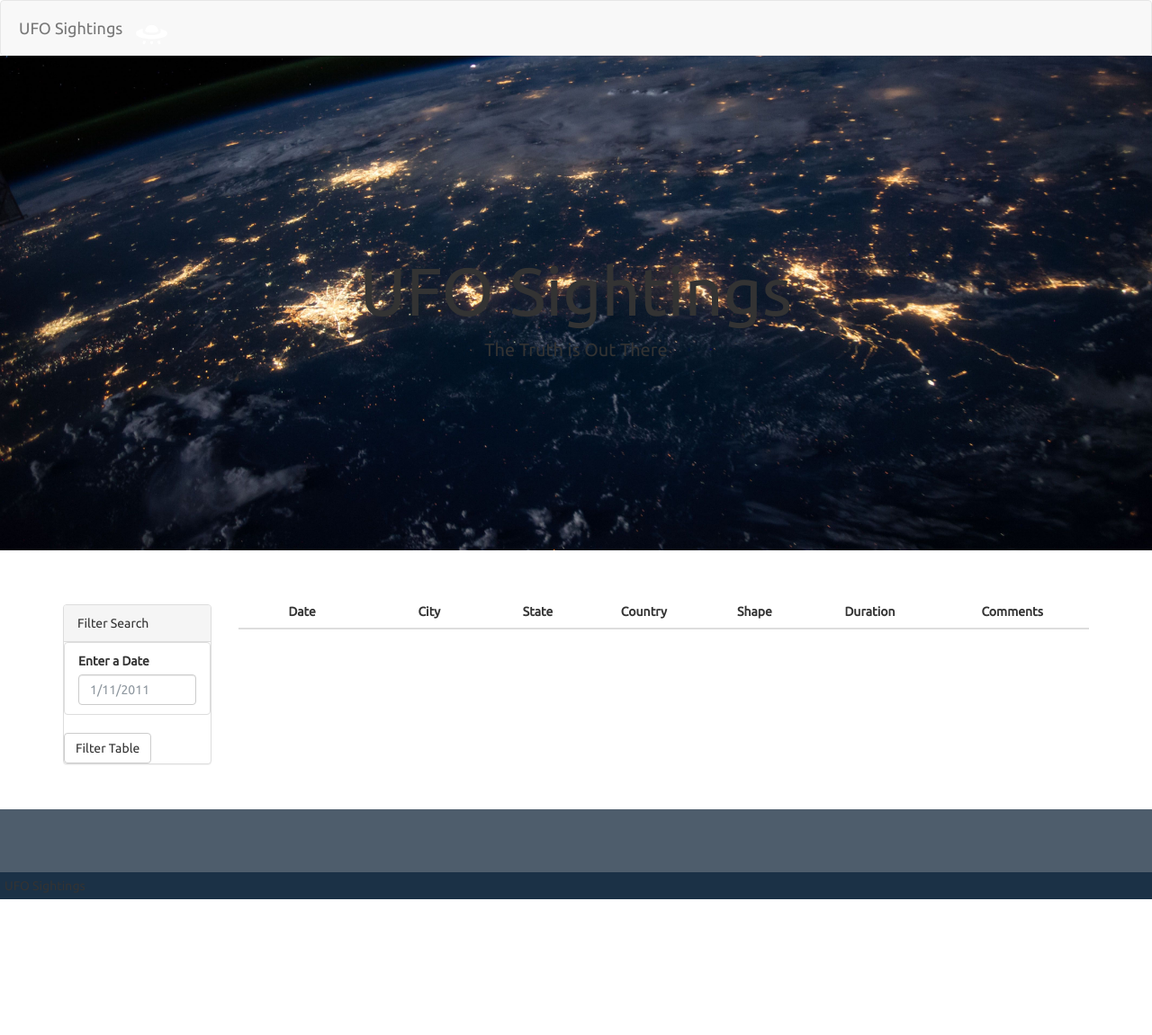
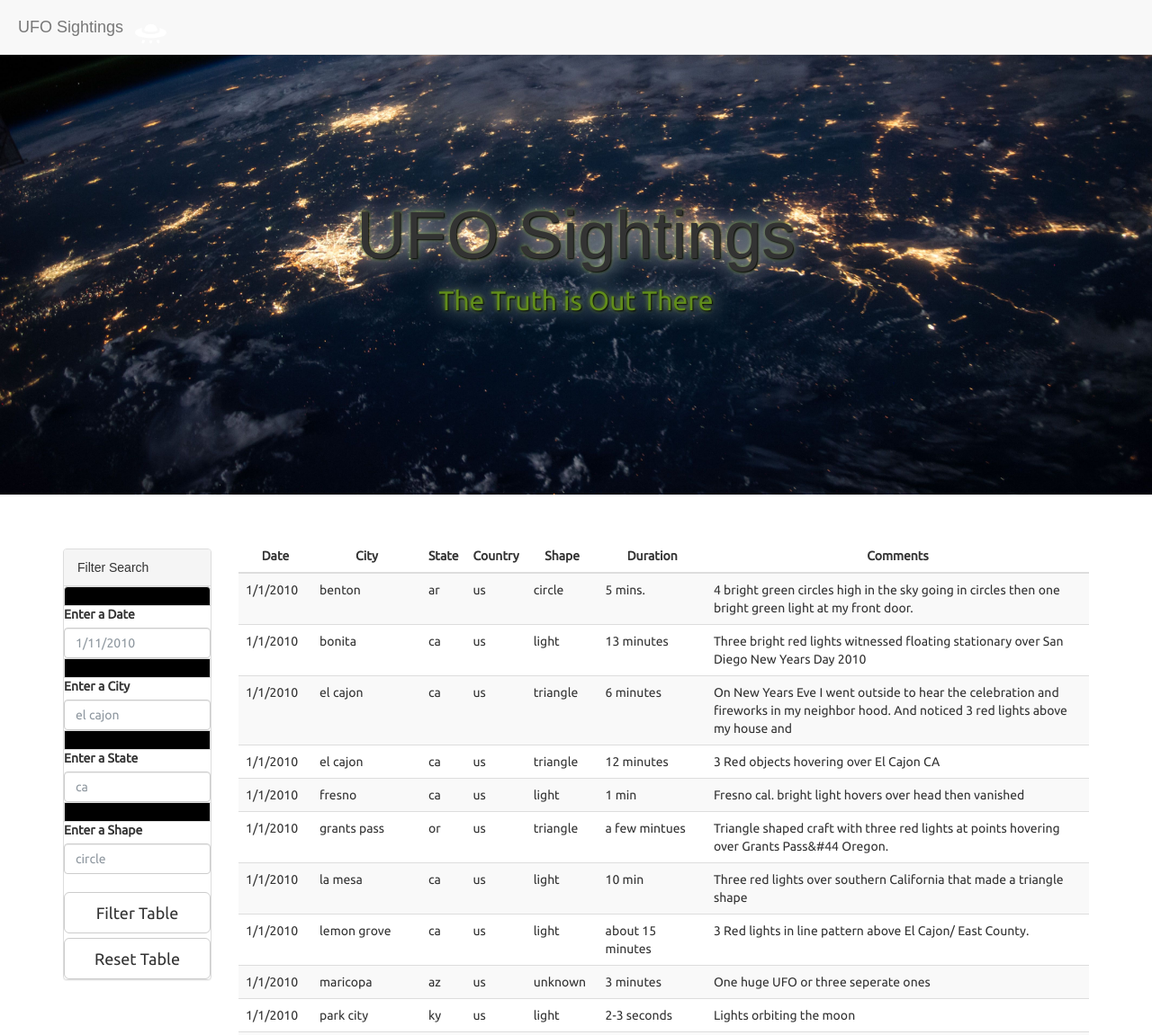
Before and after one commit to JayshreeManiar/Javascript_assignment, a plain HTML site: page StarterCode/index.html in a window 1280 px wide. Shown: the top 1151 px of the page at 90% size. Before the commit the page ends 1000 px from the top, so only its background shows below. Drawn offline with nearby package versions, Linux system fonts and the light colour scheme.

Commit message:
worked on app.js

```diff
--- a/StarterCode/index.html
+++ b/StarterCode/index.html
@@ -12,36 +12,58 @@
 
 <body>
   <div class="wrapper">
-    <nav class="navbar navbar-default">
+    <nav class="navbar navbar-default navbar-fixed-top">
       <div class="container-fluid">
         <div class="navbar-header">
-          <a class="navbar-brand" href="index.html">UFO Sightings
+          <a class="navbar-brand" href="index.html" style="font-family: 'Michroma', sans-serif;">UFO Sightings
             <img class="nav-ufo" src="static/images/ufo.svg">
           </a>
         </div>
       </div>
     </nav>
     <div class="hero text-center">
-      <h1>UFO Sightings</h1>
-      <p>The Truth is Out There</p>
+      <h1 style="font-family: 'Michroma', sans-serif; text-shadow: 1px 1px 2px black, 0 0 25px whitesmoke, 0 0 5px #618D1B;">UFO Sightings</h1>
+      <p style="color: #618D1B; text-shadow: 1px 1px 2px black, 0 0 25px whitesmoke, 0 0 5px #618D1B; font-size: 30px;">The Truth is Out There</p>
     </div>
     <div class="container">
       <div class="row margin-top-50">
         <div class="col-md-2">
           <aside class="filters">
             <div class="panel panel-default">
-              <div class="panel-heading">Filter Search</div>
+              <div class="panel-heading" style="font-family: 'Michroma', sans-serif;">Filter Search</div>
               <div class="panel-body">
                 <form>
                   <div class="form-group">
-                    <ul class="list-group" id="filters">
-                      <li class="filter list-group-item">
+                    <ul class="list-group" id="filters" >
+
+                        <!-- Date input -->
+                        <li class="filter list-group-item" style="background-color: black;"></li>
                         <label for="date">Enter a Date</label>
-                        <input class="form-control" id="datetime" type="text" placeholder="1/11/2011">
+                        <input class="form-control" id="datetime" type="text" placeholder="1/11/2010">
+                      </li>
+
+                        <!-- City input -->
+                        <li class="filter list-group-item" style="background-color: black;"></li>
+                        <label for="date">Enter a City</label>
+                        <input class="form-control" id="city" type="text" placeholder="el cajon">
+                      </li>
+
+                        <!-- State input -->
+                        <li class="filter list-group-item" style="background-color: black;"></li>
+                        <label for="date">Enter a State</label>
+                         <input class="form-control" id="state" type="text" placeholder="ca">
+                      </li>
+
+                      <!-- Shape input -->
+                      <li class="filter list-group-item" style="background-color: black;"></li>
+                      <label for="date">Enter a Shape</label>
+                      <input class="form-control" id="shape" type="text" placeholder="circle">
                       </li>
                     </ul>
                   </div>
-                  <button id="filter-btn" type="submit" class="btn btn-default">Filter Table</button>
+                  <button id="filter-btn" type="submit" class="btn btn-default btn-lg btn-block">Filter Table</button>
+
+                  <button id="reset-btn" type="reset" class="btn btn-default btn-lg btn-block">Reset Table</button>
                 </form>
               </div>
             </div>
@@ -67,8 +89,8 @@
         </div>
       </div>
     </div>
-    <footer class="footer">
-      <span class="bottom">UFO Sightings</span>
+    <footer class="footer" style="text-align: center;">
+      <span class="bottom"  style="font-family: 'Michroma', sans-serif;">UFO Sightings</span>
     </footer>
   </div>
   <script src="https://cdnjs.cloudflare.com/ajax/libs/d3/4.11.0/d3.js"></script>
--- a/StarterCode/static/js/app.js
+++ b/StarterCode/static/js/app.js
@@ -2,3 +2,69 @@
 var tableData = data;
 
 // YOUR CODE HERE!
+// Variables
+var button = d3.select("#filter-btn");
+var inputField1 = d3.select("#datetime");
+var inputField2 = d3.select("#city");
+var inputField3 = d3.select("#state");
+var inputField4 = d3.select("#shape");
+var tbody = d3.select("tbody");
+var resetbtn = d3.select("#reset-btn");
+var columns = ["datetime", "city", "state", "country", "shape", "durationMinutes", "comments"]
+
+var populate = (dataInput) => {
+
+  dataInput.forEach(ufo_sightings => {
+    var row = tbody.append("tr");
+    columns.forEach(column => row.append("td").text(ufo_sightings[column])
+    )
+  });
+}
+
+//Populate table
+populate(data);
+
+// Filter by attribute
+button.on("click", () => {
+  d3.event.preventDefault();
+  var inputDate = inputField1.property("value").trim();
+  var inputCity = inputField2.property("value").toLowerCase().trim();
+  var inputState = inputField3.property("value").trim();
+  var inputShape = inputField4.property("value").trim();
+  // Filter by field matching input value
+  var filterDate = data.filter(data => data.datetime === inputDate);
+  console.log(filterDate)
+  var filterCity = data.filter(data => data.city === inputCity);
+  console.log(filterCity)
+  var filterState = data.filter(data => data.state === inputState);
+  console.log(filterState)
+  var filterShape = data.filter(data => data.shape === inputShape);
+  console.log(filterShape)
+  var filterData = data.filter(data => data.datetime === inputDate && data.city === inputCity && data.state === inputState && data.shape === inputShape);
+  console.log(filterData)
+
+
+  // Add filtered sighting to table
+  tbody.html("");
+
+  let response = {
+    filterData, filterCity, filterDate, filterState,filterShape
+  }
+
+  if (response.filterData.length !== 0) {
+    populate(filterData);
+  }
+    else if (response.filterData.length === 0 && ((response.filterCity.length !== 0 || response.filterDate.length !== 0 || response.filterState.length !== 0 || response.filterShape.length !== 0 ))){
+      populate(filterCity) || populate(filterDate);
+
+    }
+    else {
+      tbody.append("tr").append("td").text("No results found!");
+    }
+})
+
+resetbtn.on("click", () => {
+  tbody.html("");
+  populate(data)
+  console.log("Table reset")
+})
```
